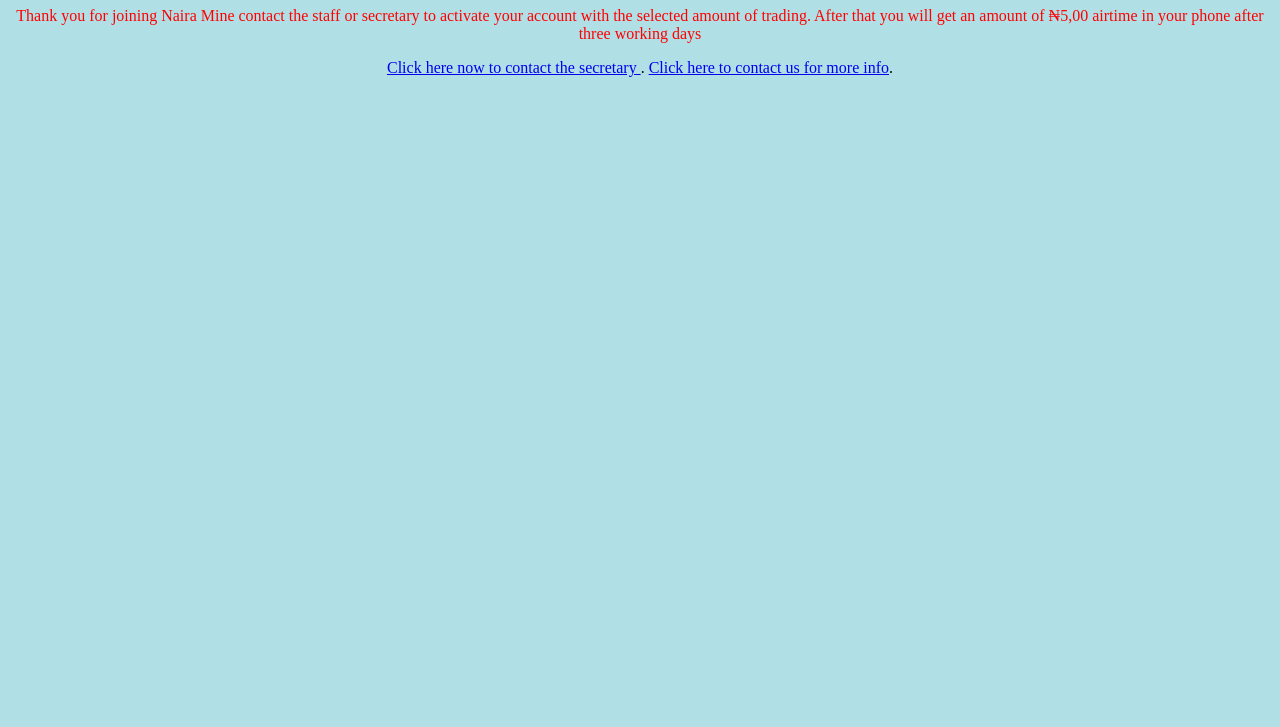
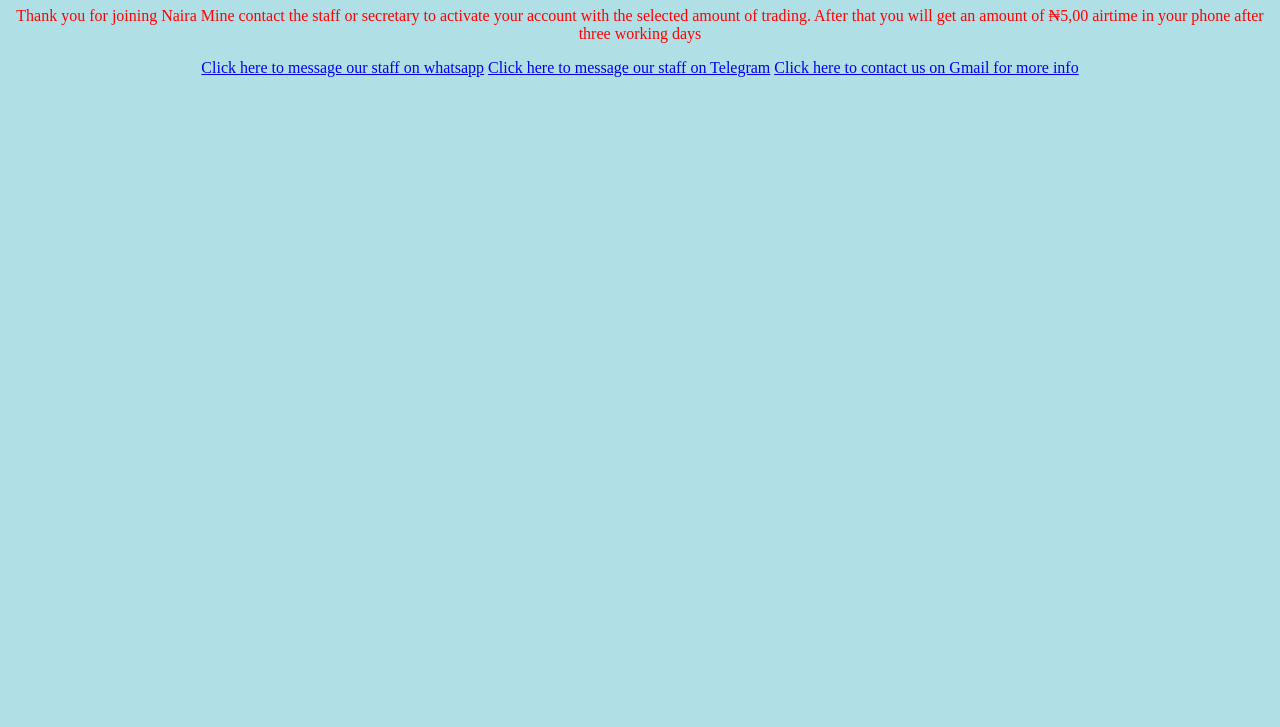
Before and after one commit to nairamineearn/nairamine_refercode_sonia, a plain HTML site: page fourth.html in a window 1280 px wide. Shown: the part 73-800 px from the top of the page. Drawn offline with Linux system fonts and the light colour scheme.

Commit message:
Update fourth.html

```diff
--- a/fourth.html
+++ b/fourth.html
@@ -10,8 +10,9 @@
      <p style="color:red">Thank you for joining Naira Mine contact the staff or secretary to activate your account with the selected amount of trading.
 After that you will get  an amount of ₦5,00 airtime in your phone after three working days
 </p>
-     <a href="https://api.whatsapp.com/send?phone=2349079124354&text=I%20have%20registered%20">Click here now to contact the secretary </a>.
-<a href="mailto:nairamineearn@gmail.com">Click here to contact us for more info</a>.
+     <a href="https://msng.link/o/?08062543925=wa">Click here to message our staff on whatsapp</a>
+<a href="https://msng.link/o/?jsn123123=tg">Click here to message our staff on Telegram</a>
+<a href="mailto:nairamineearn@gmail.com">Click here to contact us on Gmail for more info</a>
      <p style="font-family:georgia,garamond,serif;font-size:16px;font-style:italic;">
 
 </div>
```
